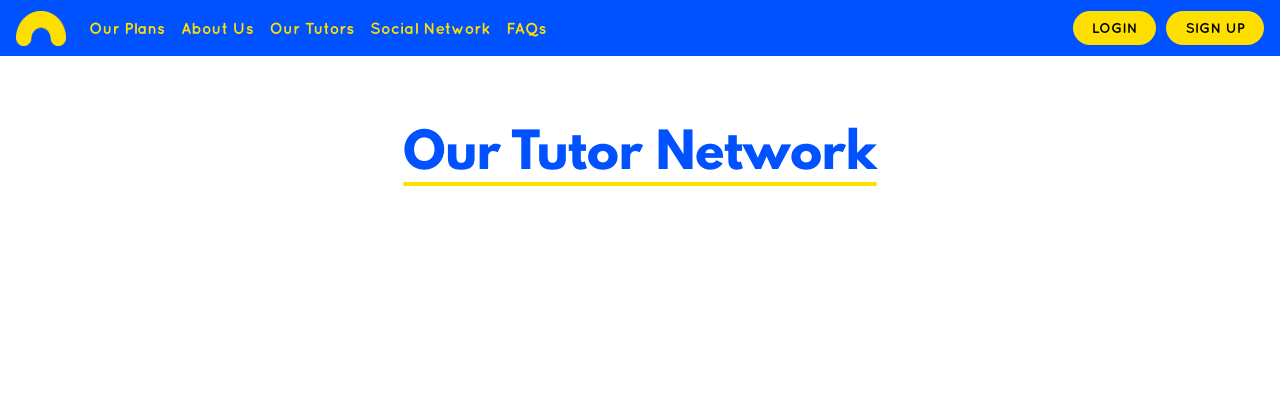
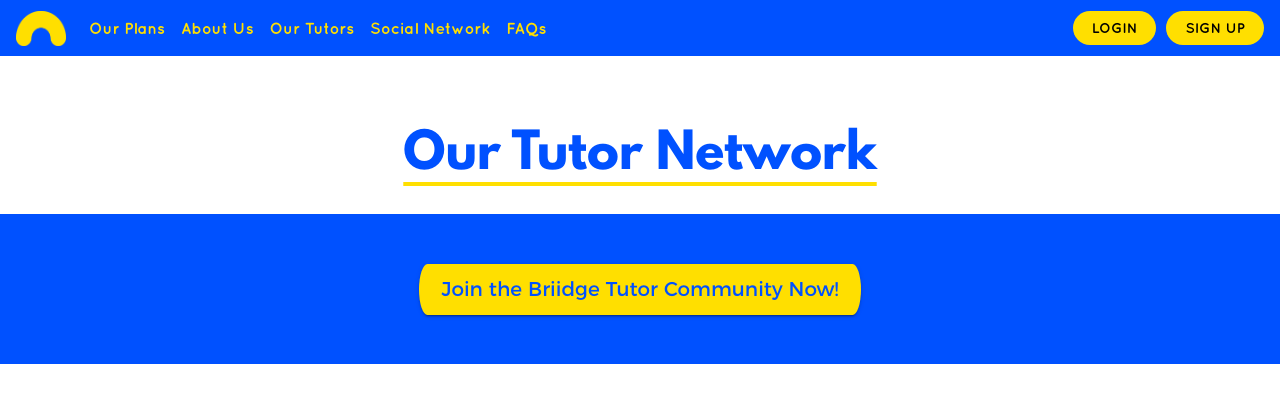
Before and after one commit to briidge-edu/briidge-frontend, a React (Create React App) app: page /tutors in a window 1280 px wide. Shown: the top 402 px of the page. Built offline with nearby package versions, Linux system fonts and the light colour scheme.

Commit message:
added button/link to tutors signup page

```diff
--- a/src/pages/TutorsPage.tsx
+++ b/src/pages/TutorsPage.tsx
@@ -2,10 +2,28 @@
 import { makeStyles } from '@material-ui/core/styles';
 import NaviBar from '../components/NaviBar';
 import AuthHeader from '../components/AuthHeader';
+import { Button } from '@material-ui/core';
+import { Link } from 'react-router-dom';
 
 const useStyles = makeStyles((theme) => ({
     root: {
         textAlign: 'center',
+    },
+
+    container: {
+        backgroundColor: '#0051ff',
+        height: '150px',
+        display: 'flex',
+        flexDirection: 'column',
+        alignItems: 'center',
+        justifyContent: 'center'
+    },
+
+    cta: {
+        color: '#0051ff',
+        fontSize: '125%',
+        textTransform: 'none',
+        borderRadius: '25px/75px',
     }
 }));
 
@@ -16,6 +34,13 @@
         <div className={classes.root}>
             <NaviBar />
             <AuthHeader text={"Our Tutor Network"} />
+            <div className={classes.container}>
+                <Button className={classes.cta} component={Link} to="/signup"
+                    variant="contained" color="secondary" size="large">
+                    Join the Briidge Tutor Community Now!
+                </Button>
+            </div>
+
         </div>
     )
 }
```
